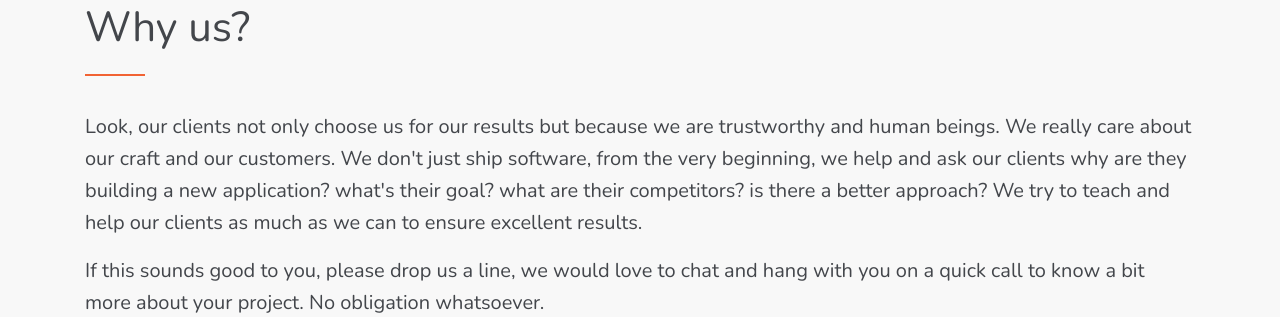
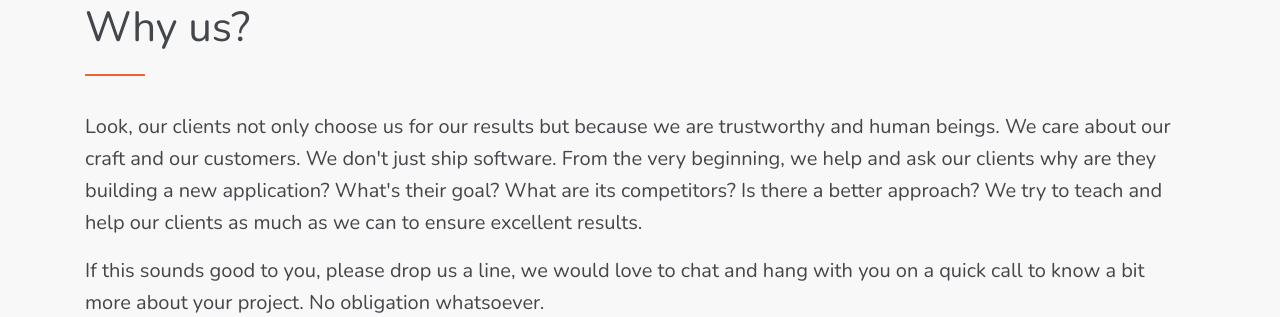
Before and after one commit to BlackMountainSolutions/blackmountain, a Rails app: page / in a window 1280 px wide. Shown: the part 2778-3095 px from the top of the page. Run offline with Rails 7, Linux system fonts and the light colour scheme; style sheets or scripts are compiled from the project's sources; some libraries are stand-ins or nearby versions.

Commit message:
Improve copies in why us

```diff
--- a/app/views/welcome/_why_us.html.erb
+++ b/app/views/welcome/_why_us.html.erb
@@ -3,7 +3,7 @@
         <div class="mb-4">
             <h2 class="title">Why us?<h2>
             <p class="lead">
-                Look, our clients not only choose us for our results but because we are trustworthy and human beings. We really care about our craft and our customers. We don't just ship software, from the very beginning, we help and ask our clients why are they building a new application? what's their goal? what are their competitors? is there a better approach? We try to teach and help our clients as much as we can to ensure excellent results.
+                Look, our clients not only choose us for our results but because we are trustworthy and human beings. We care about our craft and our customers. We don't just ship software. From the very beginning, we help and ask our clients why are they building a new application? What's their goal? What are its competitors? Is there a better approach? We try to teach and help our clients as much as we can to ensure excellent results.
             </p>
             <p class="lead">
                 If this sounds good to you, please drop us a line, we would love to chat and hang with you on a quick call to know a bit more about your project. No obligation whatsoever.
```
